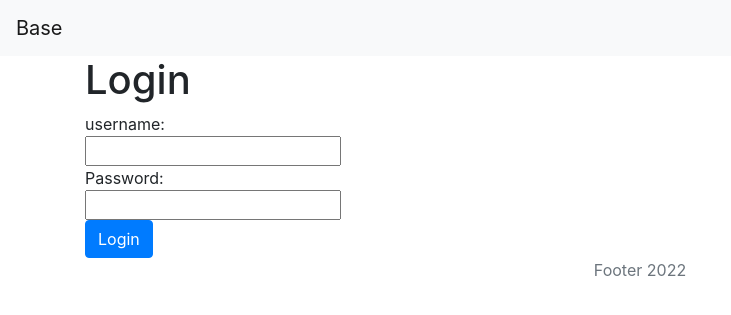
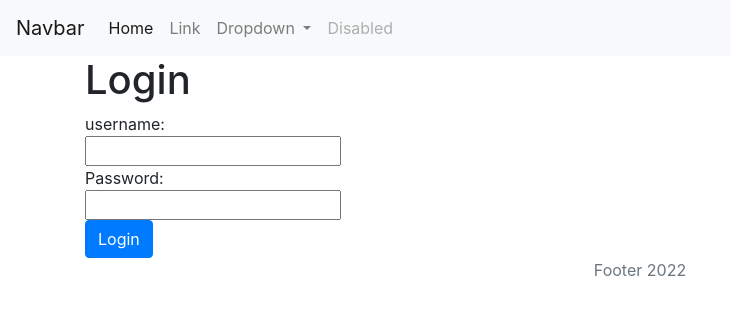
Before and after one commit to adnv3k/Nutrition-Tracker, a Django app: page /login/ in a window 1280 px wide. Shown: the top 315 px of the page, without its empty margins (0-731 px from the left). Run offline with Django 4.2, Linux system fonts and the light colour scheme; some libraries are stand-ins or nearby versions.

Commit message:
fixed registration function. add home for navbar

```diff
--- a/food_track/accounts/templates/accounts/register.html
+++ b/food_track/accounts/templates/accounts/register.html
@@ -14,7 +14,7 @@
 
 <h1>Registration</h1>
 
-<form method = "POST" action="{% url 'signup' %}">
+<form method = "POST" action="{% url 'register' %}">
     {% csrf_token %}
     Username:
     <br/>
--- a/food_track/accounts/views.py
+++ b/food_track/accounts/views.py
@@ -53,9 +53,9 @@ def register(request):
                 auth.login(request,user)
                 return redirect('home')
         else:
-            return render (request,'accounts/signup.html', {'error':'Password does not match!'})
+            return render (request,'accounts/register.html', {'error':'Password does not match!'})
     else:
-        return render(request,'accounts/signup.html')
+        return render(request,'accounts/register.html')
 
 def login(request):
     if request.method == 'POST':
--- a/food_track/templates/base.html
+++ b/food_track/templates/base.html
@@ -20,11 +20,36 @@
 
   <header>
     <nav class="navbar navbar-expand-lg navbar-light bg-light">
-      <a class="navbar-brand" href="">Base</a>
-      <button class="navbar-toggler" type="button" data-toggle="collapse" data-target="#navbarNavAltMarkup" aria-controls="navbarNavAltMarkup" aria-expanded="false" aria-label="Toggle navigation">
-        <span class="navbar-toggler-icon"></span>
+      <a class="navbar-brand" href="#">Navbar</a>
+      <button class="navbar-toggler" type="button" data-toggle="collapse" data-target="#navbarSupportedContent"
+              aria-controls="navbarSupportedContent" aria-expanded="false" aria-label="Toggle navigation">
+          <span class="navbar-toggler-icon"></span>
       </button>
-      <div class="collapse navbar-collapse" id="navbarNavAltMarkup">
+
+      <div class="collapse navbar-collapse" id="navbarSupportedContent">
+          <ul class="navbar-nav mr-auto">
+              <li class="nav-item active">
+                  <a class="nav-link" href="/">Home <span class="sr-only">(current)</span></a>
+              </li>
+              <li class="nav-item">
+                  <a class="nav-link" href="#">Link</a>
+              </li>
+              <li class="nav-item dropdown">
+                  <a class="nav-link dropdown-toggle" href="#" id="navbarDropdown" role="button" data-toggle="dropdown"
+                     aria-haspopup="true" aria-expanded="false">
+                      Dropdown
+                  </a>
+                  <div class="dropdown-menu" aria-labelledby="navbarDropdown">
+                      <a class="dropdown-item" href="#">Action</a>
+                      <a class="dropdown-item" href="#">Another action</a>
+                      <div class="dropdown-divider"></div>
+                      <a class="dropdown-item" href="#">Something else here</a>
+                  </div>
+              </li>
+              <li class="nav-item">
+                  <a class="nav-link disabled" href="#" tabindex="-1" aria-disabled="true">Disabled</a>
+              </li>
+          </ul>
       </div>
     </nav>
   </header>
--- a/food_track/templates/home.html
+++ b/food_track/templates/home.html
@@ -16,7 +16,7 @@
     <div class="collapse navbar-collapse" id="navbarSupportedContent">
         <ul class="navbar-nav mr-auto">
             <li class="nav-item active">
-                <a class="nav-link" href="#">Home <span class="sr-only">(current)</span></a>
+                <a class="nav-link" href=".">Home <span class="sr-only">(current)</span></a>
             </li>
             <li class="nav-item">
                 <a class="nav-link" href="#">Link</a>
```
Also changed, not shown: food_track/foods/migrations/0003_search.py (added).
